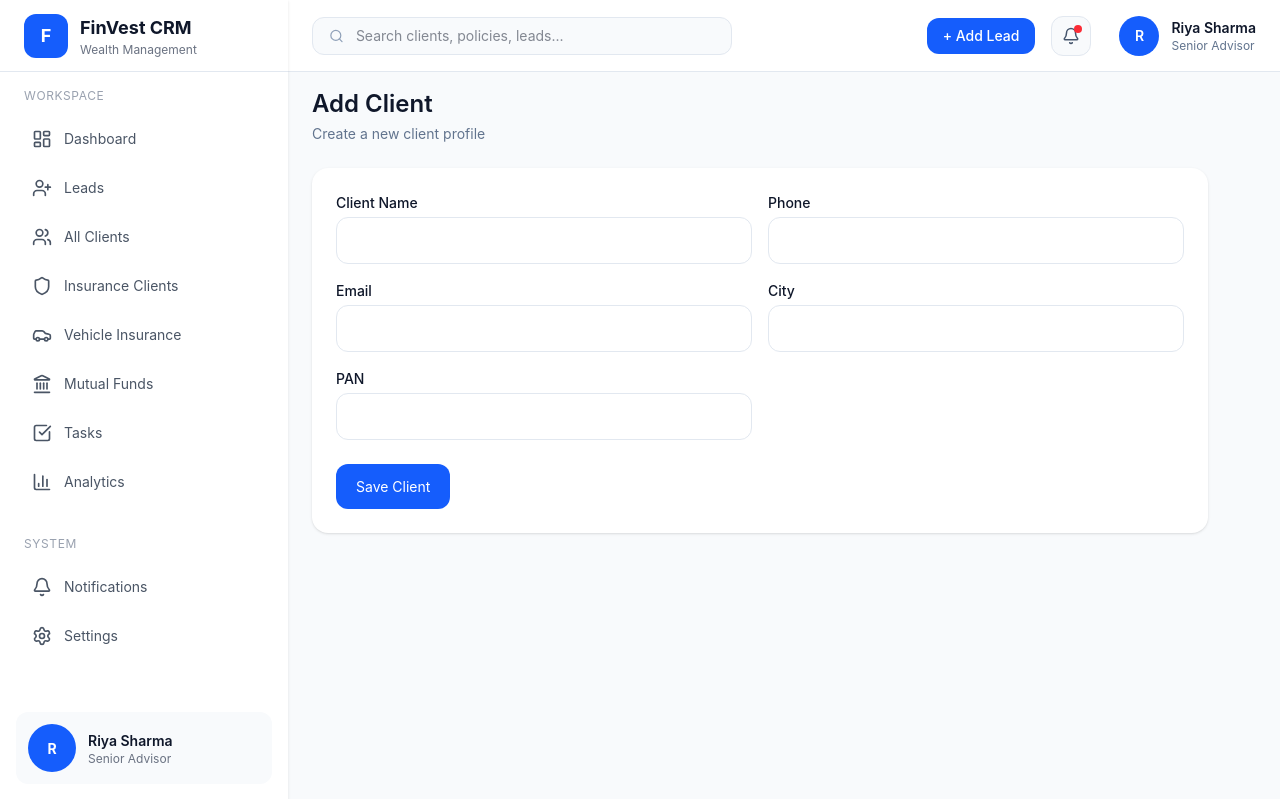
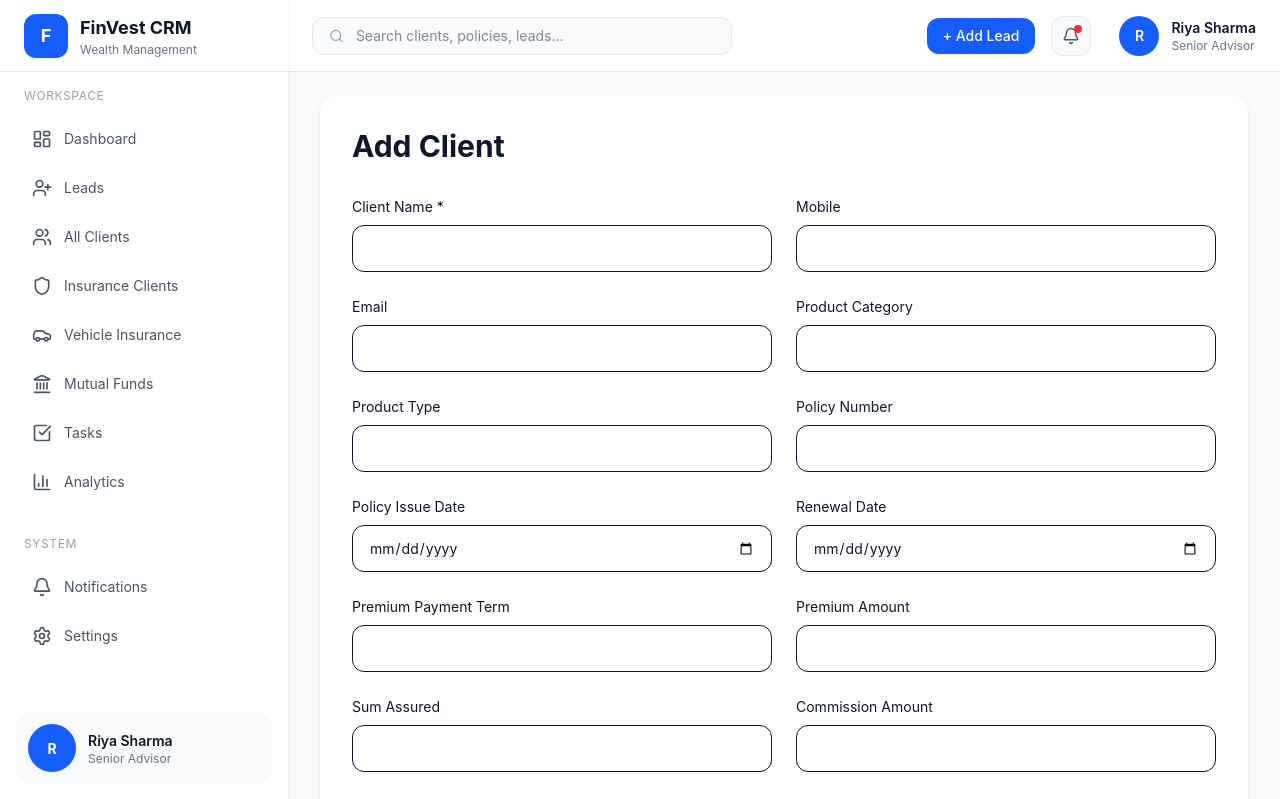
Before and after one commit to dhanlaxmicrm1-maker/crm-front, a React (Vite) app: page /add-client in a window 1280 px wide. Shown: the top 799 px of the page. Built offline with nearby package versions, Linux system fonts and the light colour scheme.

Commit message:
Update AddClient.tsx

```diff
--- a/src/pages/AddClient.tsx
+++ b/src/pages/AddClient.tsx
@@ -8,11 +8,30 @@ export default function AddClient() {
 
   const [form, setForm] = useState({
     name: "",
-    phone: "",
+    mobile: "",
     email: "",
-    city: "",
-    pan: "",
+    productCategory: "",
+    productType: "",
+    policyNumber: "",
+    policyIssueDate: "",
+    renewalDate: "",
+    premiumPaymentTerm: "",
+    premiumAmount: "",
+    sumAssured: "",
+    commissionAmount: "",
+    notes: "",
   });
+
+  const handleChange = (
+    e: React.ChangeEvent<
+      HTMLInputElement | HTMLTextAreaElement
+    >
+  ) => {
+    setForm({
+      ...form,
+      [e.target.name]: e.target.value,
+    });
+  };
 
   const submit = async () => {
     try {
@@ -29,114 +48,186 @@ export default function AddClient() {
   };
 
   return (
-    <div className="p-6 bg-slate-50 min-h-screen">
-      <h1 className="text-2xl font-semibold mb-1">
-        Add Client
-      </h1>
+    <div className="p-8 bg-slate-50 min-h-screen">
 
-      <p className="text-sm text-slate-500 mb-6">
-        Create a new client profile
-      </p>
+      <div className="bg-white rounded-2xl shadow-sm p-8 max-w-5xl mx-auto">
 
-      <div className="bg-white rounded-2xl p-6 shadow-sm max-w-4xl">
+        <h1 className="text-3xl font-bold mb-8">
+          Add Client
+        </h1>
 
-        <div className="grid grid-cols-2 gap-4">
+        <div className="grid grid-cols-2 gap-6">
 
           <div>
-            <label className="text-sm font-medium">
-              Client Name
-            </label>
+            <label>Client Name *</label>
 
             <input
-              className="w-full mt-1 border border-slate-200 rounded-xl px-4 py-3"
+              name="name"
               value={form.name}
-              onChange={(e) =>
-                setForm({
-                  ...form,
-                  name: e.target.value,
-                })
-              }
+              onChange={handleChange}
+              className="w-full mt-2 border rounded-xl px-4 py-3"
             />
           </div>
 
           <div>
-            <label className="text-sm font-medium">
-              Phone
-            </label>
+            <label>Mobile</label>
 
             <input
-              className="w-full mt-1 border border-slate-200 rounded-xl px-4 py-3"
-              value={form.phone}
-              onChange={(e) =>
-                setForm({
-                  ...form,
-                  phone: e.target.value,
-                })
-              }
+              name="mobile"
+              value={form.mobile}
+              onChange={handleChange}
+              className="w-full mt-2 border rounded-xl px-4 py-3"
             />
           </div>
 
           <div>
-            <label className="text-sm font-medium">
-              Email
-            </label>
+            <label>Email</label>
 
             <input
-              className="w-full mt-1 border border-slate-200 rounded-xl px-4 py-3"
+              name="email"
               value={form.email}
-              onChange={(e) =>
-                setForm({
-                  ...form,
-                  email: e.target.value,
-                })
-              }
+              onChange={handleChange}
+              className="w-full mt-2 border rounded-xl px-4 py-3"
             />
           </div>
 
           <div>
-            <label className="text-sm font-medium">
-              City
-            </label>
+            <label>Product Category</label>
 
             <input
-              className="w-full mt-1 border border-slate-200 rounded-xl px-4 py-3"
-              value={form.city}
-              onChange={(e) =>
-                setForm({
-                  ...form,
-                  city: e.target.value,
-                })
-              }
+              name="productCategory"
+              value={form.productCategory}
+              onChange={handleChange}
+              className="w-full mt-2 border rounded-xl px-4 py-3"
             />
           </div>
 
           <div>
-            <label className="text-sm font-medium">
-              PAN
-            </label>
+            <label>Product Type</label>
 
             <input
-              className="w-full mt-1 border border-slate-200 rounded-xl px-4 py-3"
-              value={form.pan}
-              onChange={(e) =>
-                setForm({
-                  ...form,
-                  pan: e.target.value,
-                })
-              }
+              name="productType"
+              value={form.productType}
+              onChange={handleChange}
+              className="w-full mt-2 border rounded-xl px-4 py-3"
+            />
+          </div>
+
+          <div>
+            <label>Policy Number</label>
+
+            <input
+              name="policyNumber"
+              value={form.policyNumber}
+              onChange={handleChange}
+              className="w-full mt-2 border rounded-xl px-4 py-3"
+            />
+          </div>
+
+          <div>
+            <label>Policy Issue Date</label>
+
+            <input
+              type="date"
+              name="policyIssueDate"
+              value={form.policyIssueDate}
+              onChange={handleChange}
+              className="w-full mt-2 border rounded-xl px-4 py-3"
+            />
+          </div>
+
+          <div>
+            <label>Renewal Date</label>
+
+            <input
+              type="date"
+              name="renewalDate"
+              value={form.renewalDate}
+              onChange={handleChange}
+              className="w-full mt-2 border rounded-xl px-4 py-3"
+            />
+          </div>
+
+          <div>
+            <label>Premium Payment Term</label>
+
+            <input
+              name="premiumPaymentTerm"
+              value={form.premiumPaymentTerm}
+              onChange={handleChange}
+              className="w-full mt-2 border rounded-xl px-4 py-3"
+            />
+          </div>
+
+          <div>
+            <label>Premium Amount</label>
+
+            <input
+              name="premiumAmount"
+              value={form.premiumAmount}
+              onChange={handleChange}
+              className="w-full mt-2 border rounded-xl px-4 py-3"
+            />
+          </div>
+
+          <div>
+            <label>Sum Assured</label>
+
+            <input
+              name="sumAssured"
+              value={form.sumAssured}
+              onChange={handleChange}
+              className="w-full mt-2 border rounded-xl px-4 py-3"
+            />
+          </div>
+
+          <div>
+            <label>Commission Amount</label>
+
+            <input
+              name="commissionAmount"
+              value={form.commissionAmount}
+              onChange={handleChange}
+              className="w-full mt-2 border rounded-xl px-4 py-3"
             />
           </div>
 
         </div>
 
-        <button
-          onClick={submit}
-          className="mt-6 bg-blue-600 text-white px-5 py-3 rounded-xl"
-        >
-          Save Client
-        </button>
+        <div className="mt-6">
+
+          <label>Notes</label>
+
+          <textarea
+            rows={4}
+            name="notes"
+            value={form.notes}
+            onChange={handleChange}
+            className="w-full mt-2 border rounded-xl px-4 py-3"
+          />
+
+        </div>
+
+        <div className="flex justify-end gap-3 mt-8">
+
+          <button
+            onClick={() => navigate("/all-clients")}
+            className="border border-slate-300 px-6 py-3 rounded-xl"
+          >
+            Cancel
+          </button>
+
+          <button
+            onClick={submit}
+            className="bg-blue-600 hover:bg-blue-700 text-white px-6 py-3 rounded-xl"
+          >
+            Save
+          </button>
+
+        </div>
 
       </div>
+
     </div>
   );
 }
```
